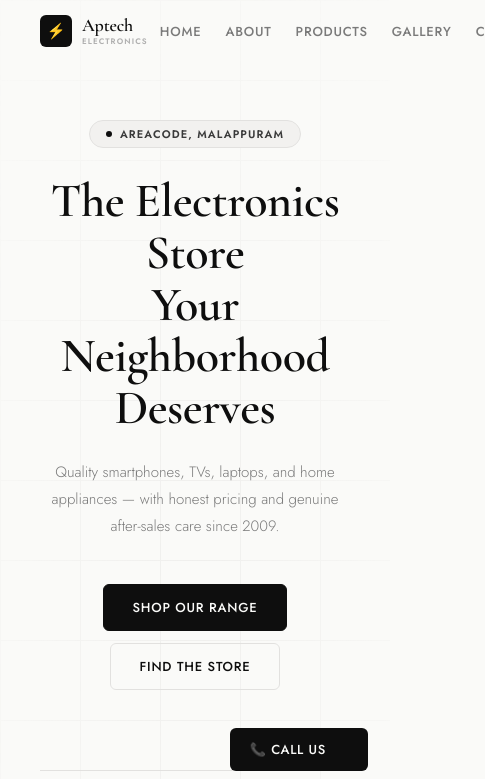
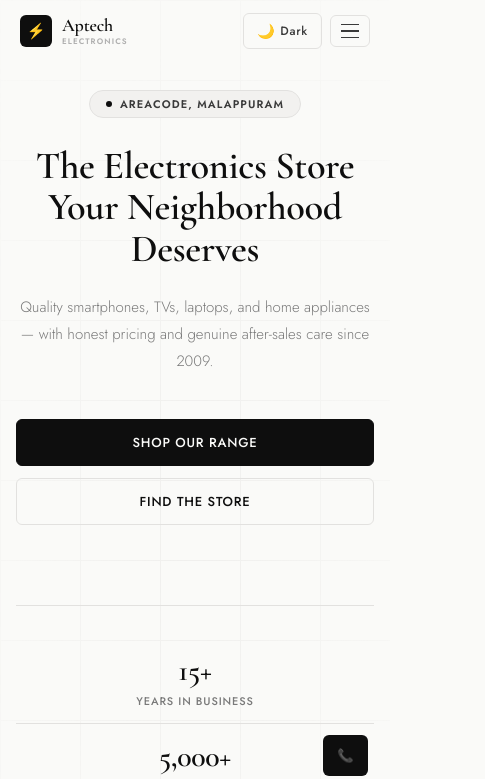
Before and after one commit to rasal361/Aptech-Electronics, a React (Vite) app: page / in a window 390 px wide. Shown: the top 779 px of the page, 485 px wide, since content can reach past the window. Built offline with nearby package versions, Linux system fonts and the light colour scheme.

Commit message:
made changes in the responsiveness

```diff
--- a/src/ApTechElectronics.jsx
+++ b/src/ApTechElectronics.jsx
@@ -71,7 +71,7 @@ body{
 
 /* BUTTONS */
 .btn-solid{
-  display:inline-flex;align-items:center;gap:8px;
+  display:inline-flex;align-items:center;justify-content:center;gap:8px;
   background:var(--ink);color:var(--canvas);
   border:1.5px solid var(--ink);border-radius:var(--r-sm);
   padding:13px 28px;font-family:'Jost',sans-serif;font-size:13px;
@@ -81,7 +81,7 @@ body{
 .btn-solid:hover{opacity:.82;transform:translateY(-1px);}
 
 .btn-ghost{
-  display:inline-flex;align-items:center;gap:8px;
+  display:inline-flex;align-items:center;justify-content:center;gap:8px;
   background:transparent;color:var(--ink);
   border:1.5px solid var(--line);border-radius:var(--r-sm);
   padding:13px 28px;font-family:'Jost',sans-serif;font-size:13px;
@@ -190,6 +190,96 @@ body{
   justify-content:center;font-size:14px;flex-shrink:0;
   background:var(--canvas2);
 }
+
+/* ── HAMBURGER MENU ── */
+.hamburger{
+  display:none;flex-direction:column;justify-content:center;
+  gap:5px;background:transparent;border:1px solid var(--line);
+  border-radius:var(--r-sm);padding:8px 10px;cursor:pointer;
+  transition:border-color .18s,background .18s;
+}
+.hamburger:hover{border-color:var(--ink4);background:var(--canvas2);}
+.hamburger span{
+  display:block;width:18px;height:1.5px;
+  background:var(--ink2);transition:all .25s;
+}
+
+/* Mobile drawer */
+.mobile-menu{
+  display:none;position:fixed;top:62px;left:0;right:0;
+  background:var(--nav-bg);backdrop-filter:blur(16px);
+  border-bottom:1px solid var(--line);z-index:998;
+  flex-direction:column;padding:12px 20px 20px;gap:4px;
+}
+.mobile-menu.open{display:flex;}
+.mobile-menu .nav-item{text-align:left;padding:10px 12px;font-size:14px;}
+
+/* ── RESPONSIVE: TABLET (≤768px) ── */
+@media(max-width:768px){
+
+  /* Nav */
+  .nav-links{display:none !important;}
+  .hamburger{display:flex !important;}
+  nav{padding:0 20px !important;}
+
+  /* Wrapper */
+  .wrap{padding:0 20px !important;}
+
+  /* Hero */
+  .hero-section{padding:100px 20px 60px !important;}
+  .hero-stats{
+    flex-direction:column !important;
+    border-top:1px solid var(--line);
+    padding-top:32px !important;
+  }
+  .hero-stat{
+    border-right:none !important;
+    border-bottom:1px solid var(--line) !important;
+    padding:14px 0 !important;
+    width:100% !important;
+  }
+  .hero-stat:last-child{border-bottom:none !important;}
+
+  /* About: single column */
+  .about-grid{grid-template-columns:1fr !important;gap:56px !important;}
+  .about-float{bottom:-14px !important;right:0 !important;}
+
+  /* Products: 2 cols */
+  .products-grid{grid-template-columns:repeat(2,1fr) !important;}
+
+  /* Gallery: single big card only */
+  .gallery-grid{grid-template-columns:1fr !important;}
+  .gallery-grid > *:nth-child(2),
+  .gallery-grid > *:nth-child(3){display:none !important;}
+
+  /* Contact: single column */
+  .contact-grid{grid-template-columns:1fr !important;gap:24px !important;}
+
+  /* Section padding */
+  .sec{padding:60px 0 !important;}
+
+  /* Footer */
+  footer{padding:40px 20px 28px !important;}
+}
+
+/* ── RESPONSIVE: MOBILE (≤480px) ── */
+@media(max-width:480px){
+
+  .wrap{padding:0 16px !important;}
+
+  /* Hero */
+  .hero-section{padding:90px 16px 50px !important;}
+  .hero-btns{flex-direction:column !important;width:100% !important;}
+  .hero-btns .btn-solid,
+  .hero-btns .btn-ghost{width:100% !important;}
+
+  /* Products: 1 col */
+  .products-grid{grid-template-columns:1fr !important;}
+
+  /* Sticky CTAs: icon only on very small screens */
+  .cta-label{display:none !important;}
+  .s-call,.s-wa{padding:11px 14px !important;}
+}
 `;
 
 const PRODUCTS = [
@@ -211,9 +301,10 @@ const GALLERY = [
 const NAV = ["Home","About","Products","Gallery","Contact"];
 
 export default function AptechElectronics() {
-  const [scrolled, setScrolled] = useState(false);
-  const [slide,    setSlide   ] = useState(0);
-  const [dark,     setDark    ] = useState(false);
+  const [scrolled,   setScrolled  ] = useState(false);
+  const [slide,      setSlide     ] = useState(0);
+  const [dark,       setDark      ] = useState(false);
+  const [menuOpen,   setMenuOpen  ] = useState(false);
 
   useEffect(() => {
     const fn = () => setScrolled(window.scrollY > 40);
@@ -225,9 +316,15 @@ export default function AptechElectronics() {
     document.documentElement.setAttribute("data-theme", dark ? "dark" : "light");
   }, [dark]);
 
-  const go = id => document.getElementById(id)?.scrollIntoView({ behavior:"smooth" });
-  const W  = ({ children, style={} }) => (
-    <div style={{ maxWidth:1080, margin:"0 auto", padding:"0 40px", ...style }}>{children}</div>
+  const go = id => {
+    document.getElementById(id)?.scrollIntoView({ behavior:"smooth" });
+    setMenuOpen(false);
+  };
+
+  const W = ({ children, style={} }) => (
+    <div className="wrap" style={{ maxWidth:1080, margin:"0 auto", padding:"0 40px", ...style }}>
+      {children}
+    </div>
   );
 
   return (
@@ -239,9 +336,9 @@ export default function AptechElectronics() {
         position:"fixed", top:0, left:0, right:0, zIndex:999,
         height:62, display:"flex", alignItems:"center",
         justifyContent:"space-between", padding:"0 40px",
-        background: scrolled ? "var(--nav-bg)" : "transparent",
-        backdropFilter: scrolled ? "blur(16px)" : "none",
-        borderBottom: scrolled ? "1px solid var(--line)" : "none",
+        background: scrolled || menuOpen ? "var(--nav-bg)" : "transparent",
+        backdropFilter: scrolled || menuOpen ? "blur(16px)" : "none",
+        borderBottom: scrolled || menuOpen ? "1px solid var(--line)" : "none",
         transition:"all .3s",
       }}>
         {/* Logo */}
@@ -253,28 +350,40 @@ export default function AptechElectronics() {
           </div>
         </div>
 
-        {/* Links */}
-        <div style={{ display:"flex", gap:0 }}>
+        {/* Desktop Links */}
+        <div className="nav-links" style={{ display:"flex", gap:0 }}>
           {NAV.map(n => <button key={n} className="nav-item" onClick={()=>go(n.toLowerCase())}>{n}</button>)}
         </div>
 
-        {/* Dark mode toggle */}
+        {/* Right controls */}
+        <div style={{ display:"flex", alignItems:"center", gap:8 }}>
           <button className="icon-btn" onClick={()=>setDark(d=>!d)} title="Toggle dark mode">
             {dark ? "☀️" : "🌙"}
             <span style={{ fontFamily:"'Jost',sans-serif", fontSize:12, fontWeight:500 }}>
               {dark ? "Light" : "Dark"}
             </span>
           </button>
+          {/* Hamburger — visible only on mobile via CSS */}
+          <button className="hamburger" onClick={()=>setMenuOpen(m=>!m)} aria-label="Menu">
+            <span style={{ transform: menuOpen ? "rotate(45deg) translate(4px,4px)" : "none" }} />
+            <span style={{ opacity: menuOpen ? 0 : 1 }} />
+            <span style={{ transform: menuOpen ? "rotate(-45deg) translate(4px,-4px)" : "none" }} />
+          </button>
+        </div>
       </nav>
 
+      {/* Mobile drawer */}
+      <div className={`mobile-menu${menuOpen?" open":""}`}>
+        {NAV.map(n => <button key={n} className="nav-item" onClick={()=>go(n.toLowerCase())}>{n}</button>)}
+      </div>
+
       {/* ── HERO ── */}
-      <section id="home" style={{
+      <section id="home" className="hero-section" style={{
         background:"var(--canvas)", minHeight:"100vh",
         display:"flex", flexDirection:"column", alignItems:"center",
         justifyContent:"center", padding:"120px 40px 80px",
         textAlign:"center", position:"relative", overflow:"hidden",
       }}>
-        {/* Subtle grid */}
         <div style={{
           position:"absolute", inset:0,
           backgroundImage:"linear-gradient(var(--line) 1px,transparent 1px),linear-gradient(90deg,var(--line) 1px,transparent 1px)",
@@ -288,7 +397,7 @@ export default function AptechElectronics() {
           <span style={{ fontFamily:"'Jost',sans-serif", fontSize:11, fontWeight:600, letterSpacing:".1em", textTransform:"uppercase", color:"var(--ink2)" }}>Areacode, Malappuram</span>
         </div>
 
-        <h1 className="disp fu1" style={{ fontSize:"clamp(3rem,6.5vw,5.5rem)", maxWidth:760, marginBottom:24 }}>
+        <h1 className="disp fu1" style={{ fontSize:"clamp(2.4rem,6.5vw,5.5rem)", maxWidth:760, marginBottom:24 }}>
           The Electronics Store<br />Your Neighborhood Deserves
         </h1>
 
@@ -296,20 +405,20 @@ export default function AptechElectronics() {
           Quality smartphones, TVs, laptops, and home appliances — with honest pricing and genuine after-sales care since 2009.
         </p>
 
-        <div className="fu3" style={{ display:"flex", gap:12, flexWrap:"wrap", justifyContent:"center", marginBottom:80 }}>
+        <div className="fu3 hero-btns" style={{ display:"flex", gap:12, flexWrap:"wrap", justifyContent:"center", marginBottom:80 }}>
           <button className="btn-solid" onClick={()=>go("products")}>Shop Our Range</button>
           <button className="btn-ghost" onClick={()=>go("contact")}>Find the Store</button>
         </div>
 
         {/* Stats row */}
-        <div className="fu3" style={{ display:"flex", borderTop:"1px solid var(--line)", paddingTop:40, gap:0, flexWrap:"wrap", justifyContent:"center" }}>
+        <div className="fu3 hero-stats" style={{ display:"flex", borderTop:"1px solid var(--line)", paddingTop:40, gap:0, flexWrap:"wrap", justifyContent:"center", width:"100%" }}>
           {[
             ["15+","Years in Business"],
             ["5,000+","Happy Customers"],
             ["500+","Products Stocked"],
             ["10 AM – 9 PM","Open Every Day"],
           ].map(([n,l],i,a)=>(
-            <div key={l} style={{ padding:"0 40px", textAlign:"center", borderRight: i<a.length-1 ? "1px solid var(--line)" : "none" }}>
+            <div key={l} className="hero-stat" style={{ padding:"0 40px", textAlign:"center", borderRight: i<a.length-1 ? "1px solid var(--line)" : "none" }}>
               <div style={{ fontFamily:"'Cormorant Garamond',serif", fontWeight:600, fontSize:30, color:"var(--ink)", letterSpacing:"-.01em" }}>{n}</div>
               <div style={{ fontFamily:"'Jost',sans-serif", fontSize:11, fontWeight:500, letterSpacing:".08em", textTransform:"uppercase", color:"var(--ink3)", marginTop:4 }}>{l}</div>
             </div>
@@ -318,9 +427,9 @@ export default function AptechElectronics() {
       </section>
 
       {/* ── ABOUT ── */}
-      <section id="about" style={{ background:"var(--white)", borderTop:"1px solid var(--line)", padding:"100px 0" }}>
+      <section id="about" className="sec" style={{ background:"var(--white)", borderTop:"1px solid var(--line)", padding:"100px 0" }}>
         <W>
-          <div style={{ display:"grid", gridTemplateColumns:"1fr 1fr", gap:80, alignItems:"center" }}>
+          <div className="about-grid" style={{ display:"grid", gridTemplateColumns:"1fr 1fr", gap:80, alignItems:"center" }}>
             {/* Image area */}
             <div style={{ position:"relative" }}>
               <div style={{ borderRadius:"16px", background:"var(--canvas2)", border:"1px solid var(--line)", aspectRatio:"4/3", display:"flex", flexDirection:"column", alignItems:"center", justifyContent:"center", overflow:"hidden" }}>
@@ -331,7 +440,7 @@ export default function AptechElectronics() {
                 </div>
               </div>
               {/* Floating tag */}
-              <div style={{ position:"absolute", bottom:-18, right:-18, background:"var(--card-bg)", border:"1px solid var(--line)", borderRadius:"10px", padding:"12px 20px", boxShadow:"0 8px 32px var(--shadow)" }}>
+              <div className="about-float" style={{ position:"absolute", bottom:-18, right:-18, background:"var(--card-bg)", border:"1px solid var(--line)", borderRadius:"10px", padding:"12px 20px", boxShadow:"0 8px 32px var(--shadow)" }}>
                 <div style={{ fontFamily:"'Jost',sans-serif", fontSize:11, fontWeight:600, letterSpacing:".1em", textTransform:"uppercase", color:"var(--ink3)" }}>Areacode, Kerala</div>
                 <div style={{ fontFamily:"'Cormorant Garamond',serif", fontWeight:600, fontSize:19, color:"var(--ink)", marginTop:2 }}>Trusted Since 2009</div>
               </div>
@@ -363,14 +472,14 @@ export default function AptechElectronics() {
       </section>
 
       {/* ── PRODUCTS ── */}
-      <section id="products" style={{ background:"var(--canvas)", borderTop:"1px solid var(--line)", padding:"100px 0" }}>
+      <section id="products" className="sec" style={{ background:"var(--canvas)", borderTop:"1px solid var(--line)", padding:"100px 0" }}>
         <W>
           <div style={{ textAlign:"center", marginBottom:56 }}>
             <div className="s-tag" style={{ justifyContent:"center", display:"flex" }}>What We Carry</div>
             <h2 className="disp" style={{ fontSize:"clamp(2rem,3vw,2.8rem)", marginBottom:14 }}>Our Product Range</h2>
             <p className="body-t" style={{ maxWidth:420, margin:"0 auto" }}>Everything electronics — curated for quality, reliability, and real value.</p>
           </div>
-          <div style={{ display:"grid", gridTemplateColumns:"repeat(3,1fr)", gap:14 }}>
+          <div className="products-grid" style={{ display:"grid", gridTemplateColumns:"repeat(3,1fr)", gap:14 }}>
             {PRODUCTS.map(p => (
               <div key={p.name} className="p-card">
                 <div style={{ fontSize:26, marginBottom:16, lineHeight:1 }}>{p.icon}</div>
@@ -383,7 +492,7 @@ export default function AptechElectronics() {
       </section>
 
       {/* ── GALLERY ── */}
-      <section id="gallery" style={{ background:"var(--white)", borderTop:"1px solid var(--line)", padding:"100px 0" }}>
+      <section id="gallery" className="sec" style={{ background:"var(--white)", borderTop:"1px solid var(--line)", padding:"100px 0" }}>
         <W>
           <div style={{ display:"flex", justifyContent:"space-between", alignItems:"flex-end", marginBottom:36 }}>
             <div>
@@ -396,7 +505,7 @@ export default function AptechElectronics() {
             </div>
           </div>
 
-          <div style={{ display:"grid", gridTemplateColumns:"2fr 1fr 1fr", gap:12 }}>
+          <div className="gallery-grid" style={{ display:"grid", gridTemplateColumns:"2fr 1fr 1fr", gap:12 }}>
             {[0,1,2].map(off => {
               const item = GALLERY[(slide+off)%GALLERY.length];
               const big  = off===0;
@@ -420,13 +529,13 @@ export default function AptechElectronics() {
       </section>
 
       {/* ── CONTACT ── */}
-      <section id="contact" style={{ background:"var(--canvas)", borderTop:"1px solid var(--line)", padding:"100px 0" }}>
+      <section id="contact" className="sec" style={{ background:"var(--canvas)", borderTop:"1px solid var(--line)", padding:"100px 0" }}>
         <W>
           <div style={{ textAlign:"center", marginBottom:56 }}>
             <div className="s-tag" style={{ justifyContent:"center", display:"flex" }}>Visit Us</div>
             <h2 className="disp" style={{ fontSize:"clamp(2rem,3vw,2.8rem)" }}>Come Say Hello</h2>
           </div>
-          <div style={{ display:"grid", gridTemplateColumns:"1fr 1.5fr", gap:40 }}>
+          <div className="contact-grid" style={{ display:"grid", gridTemplateColumns:"1fr 1.5fr", gap:40 }}>
             <div>
               {[
                 ["📍","Address","Areacode, Malappuram, Kerala\nNear Jolly Hotel"],
@@ -481,12 +590,14 @@ export default function AptechElectronics() {
 
       {/* ── STICKY CTAs ── */}
       <div style={{ position:"fixed", bottom:22, right:22, zIndex:999, display:"flex", flexDirection:"column", gap:8 }}>
-        <a href="tel:+919895183365" className="s-call">📞 Call Us</a>
+        <a href="tel:+919895183365" className="s-call">
+          📞 <span className="cta-label">Call Us</span>
+        </a>
         <a href="https://wa.me/919895183365" target="_blank" rel="noreferrer" className="s-wa">
           <svg width="14" height="14" viewBox="0 0 24 24" fill="currentColor">
             <path d="M17.472 14.382c-.297-.149-1.758-.867-2.03-.967-.273-.099-.471-.148-.67.15-.197.297-.767.966-.94 1.164-.173.199-.347.223-.644.075-.297-.15-1.255-.463-2.39-1.475-.883-.788-1.48-1.761-1.653-2.059-.173-.297-.018-.458.13-.606.134-.133.298-.347.446-.52.149-.174.198-.298.298-.497.099-.198.05-.371-.025-.52-.075-.149-.669-1.612-.916-2.207-.242-.579-.487-.5-.669-.51-.173-.008-.371-.01-.57-.01-.198 0-.52.074-.792.372-.272.297-1.04 1.016-1.04 2.479 0 1.462 1.065 2.875 1.213 3.074.149.198 2.096 3.2 5.077 4.487.709.306 1.262.489 1.694.625.712.227 1.36.195 1.871.118.571-.085 1.758-.719 2.006-1.413.248-.694.248-1.289.173-1.413-.074-.124-.272-.198-.57-.347m-5.421 7.403h-.004a9.87 9.87 0 01-5.031-1.378l-.361-.214-3.741.982.998-3.648-.235-.374a9.86 9.86 0 01-1.51-5.26c.001-5.45 4.436-9.884 9.888-9.884 2.64 0 5.122 1.03 6.988 2.898a9.825 9.825 0 012.893 6.994c-.003 5.45-4.437 9.884-9.885 9.884m8.413-18.297A11.815 11.815 0 0012.05 0C5.495 0 .16 5.335.157 11.892c0 2.096.547 4.142 1.588 5.945L.057 24l6.305-1.654a11.882 11.882 0 005.683 1.448h.005c6.554 0 11.89-5.335 11.893-11.893a11.821 11.821 0 00-3.48-8.413z"/>
           </svg>
-          WhatsApp
+          <span className="cta-label">WhatsApp</span>
         </a>
       </div>
     </>
```
Lines whose indentation alone changed are shown as unchanged.
